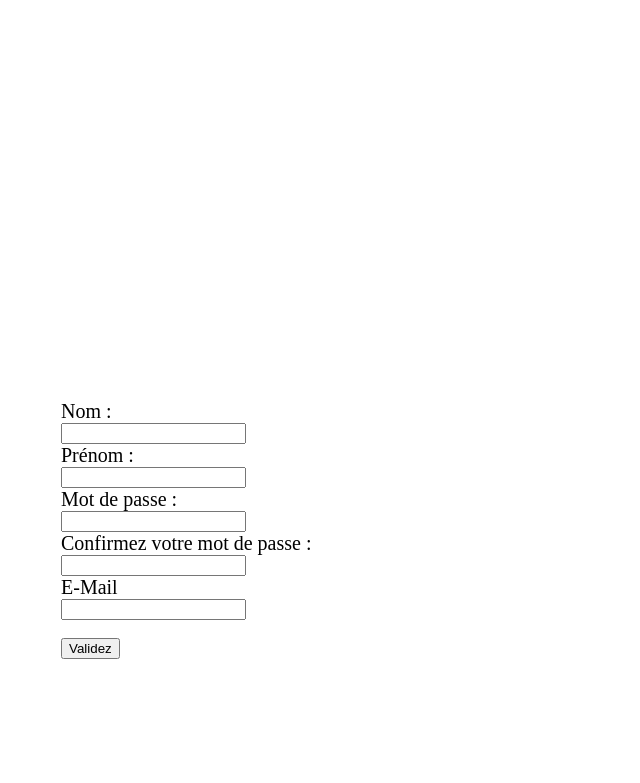
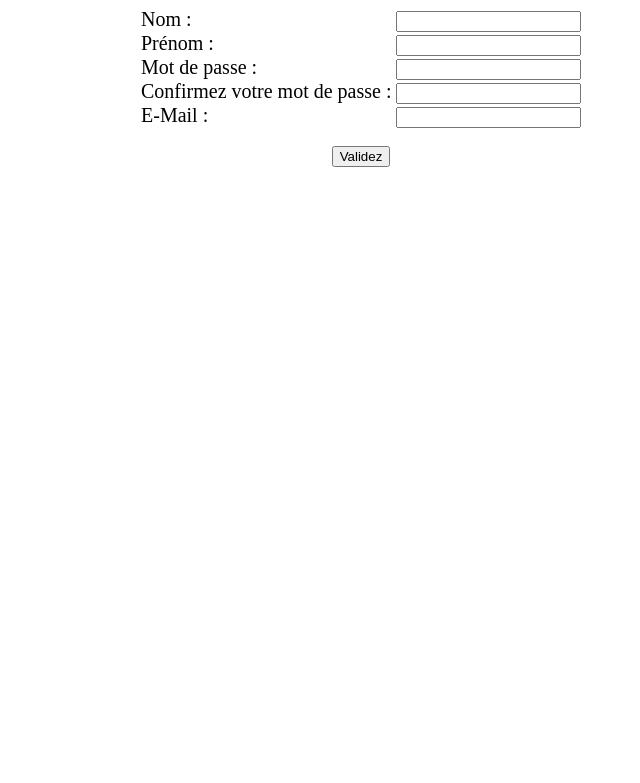
Before and after one commit to Oclean14/IslandProject, a PHP site: page /login.php in a window 1280 px wide. Shown: the top 783 px of the page, without its empty margins (279-919 px from the left). Run offline with PHP 8.4, Linux system fonts and the light colour scheme.

Commit message:
Recorrection login.php

```diff
--- a/login.css
+++ b/login.css
@@ -1,34 +1,12 @@
-@charset "utf-8";
-/* CSS Document */
-
-body
-{
-	background:#FFFFFF;
-
-	}
-
-section
-{
-	width:600px;
-height:200px;
-background#FFFFFF;
-margin-left:auto;
-margin-right:auto;
-margin-top:400px;
-}
-/*.form
-{
-	text-align:center; }
-*/
 label
 {
-	display: block;
-	width: 300px;
+	display:inline-block;
+	width: 251px;
+	float: center;
 	/*float: left;*/
 	font-size:20px;
 	text-align:left;
 }
-/*voila l'attribut*/
-div#signup{
-float: center;
-}
+.form
+{
+	text-align:center; }
--- a/login.php
+++ b/login.php
@@ -1,37 +1,27 @@
 <html>
 <head>
 <meta charset="utf-8">
-<link href="login.css" rel="stylesheet" type="text/css">
+<link type="text/css" rel="stylesheet" href="login.css">
 <title>Document sans nom</title>
 </head>
 
 <body>
-
-<!--div id pour centrer dans le css  !-->
-<div id="signup">
   <p>
     <?php
 
 echo'<div>
-
 <section>
 <form class="form" post="method" action="inscriptions.php">
   <p>
-
-
-    <label id="nom">Nom :</label>
+    <label for="nom">Nom :</label>
     <input type="text" id="nom" /><br />
-
-    <label id="prenom">Prénom :</label>
+    <label for="prenom">Prénom :</label>
     <input type="text" id="prenom" /><br />
-
-    <label id="password">Mot de passe :</label>
+    <label for="mdp"> Mot de passe :</label>
     <input type="password" id="mdp" /> <br/>
-
-    <label id="mdp">Confirmez votre mot de passe :</label>
+    <label for="mdp">Confirmez votre mot de passe :</label>
     <input type="password" id="mdp" /><br/>
-
-     <label id="email"> E-Mail </label>
+        <label for="email"> E-Mail :</label>
     <input type="email" id="email" /><br/><br/>
 
 
@@ -49,8 +39,5 @@ echo'<div>
 </div>'
 ?>
 </p>
-</div>
-
-
 </body>
 </html>
```
